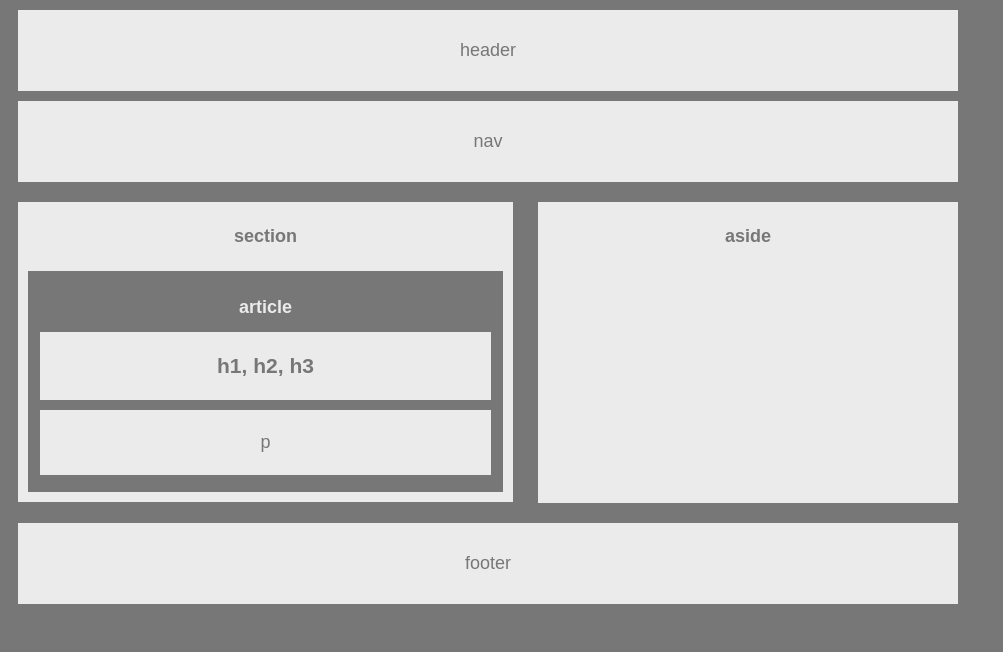
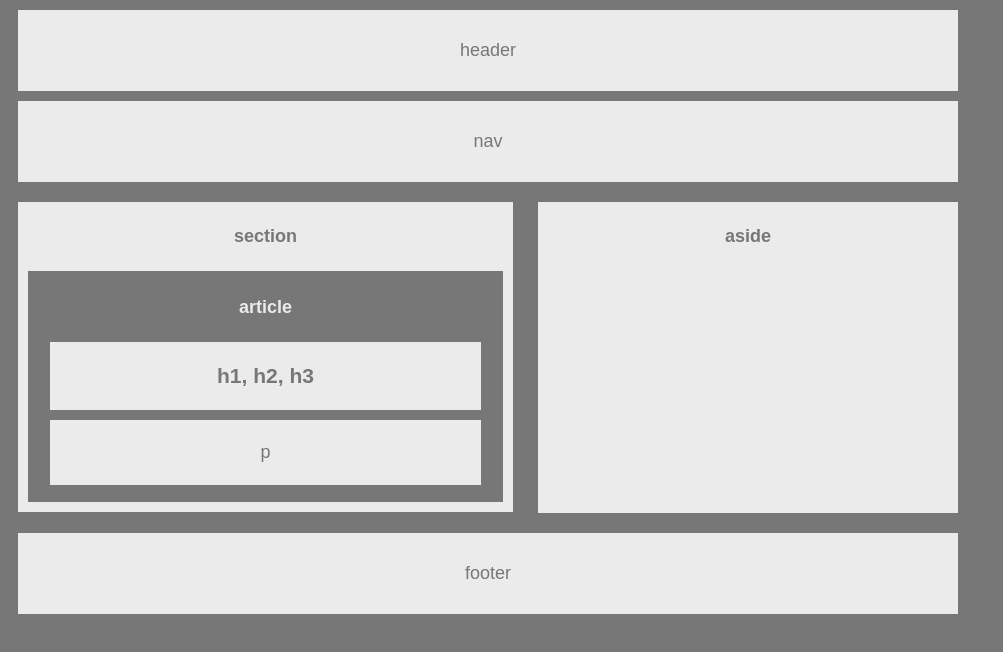
Before and after one commit to Dennis-The14th-web/HW-Wireframe, a plain HTML site: page index.html in a window 1280 px wide. Shown: the whole page, without its empty margins (0-1003 px from the left). Drawn offline with Linux system fonts and the light colour scheme.

Commit message:
updating final more changes

```diff
--- a/style.css
+++ b/style.css
@@ -25,7 +25,7 @@ aside {
     width: 420px;
     padding: 0px;
     float: right;
-    height: 301px;
+    height: 311px;
     margin: 10px;
     text-align: center;
 }
@@ -50,17 +50,17 @@ h1 {
     color: #777;
     background-color: #ebebeb;
     padding: 22px;
-    margin: 10px;
+    margin: 20px;
     margin-top: 5px;
     position: relative;
-    top: -10px;
+    top: -0px;
 }
 
 p {
     color: #777;
     background-color: #ebebeb;
     padding: 22px;
-    margin: 10px;
+    margin: 20px;
     margin-top: 5px;
     margin-bottom: 5px;
     position: relative;
```
